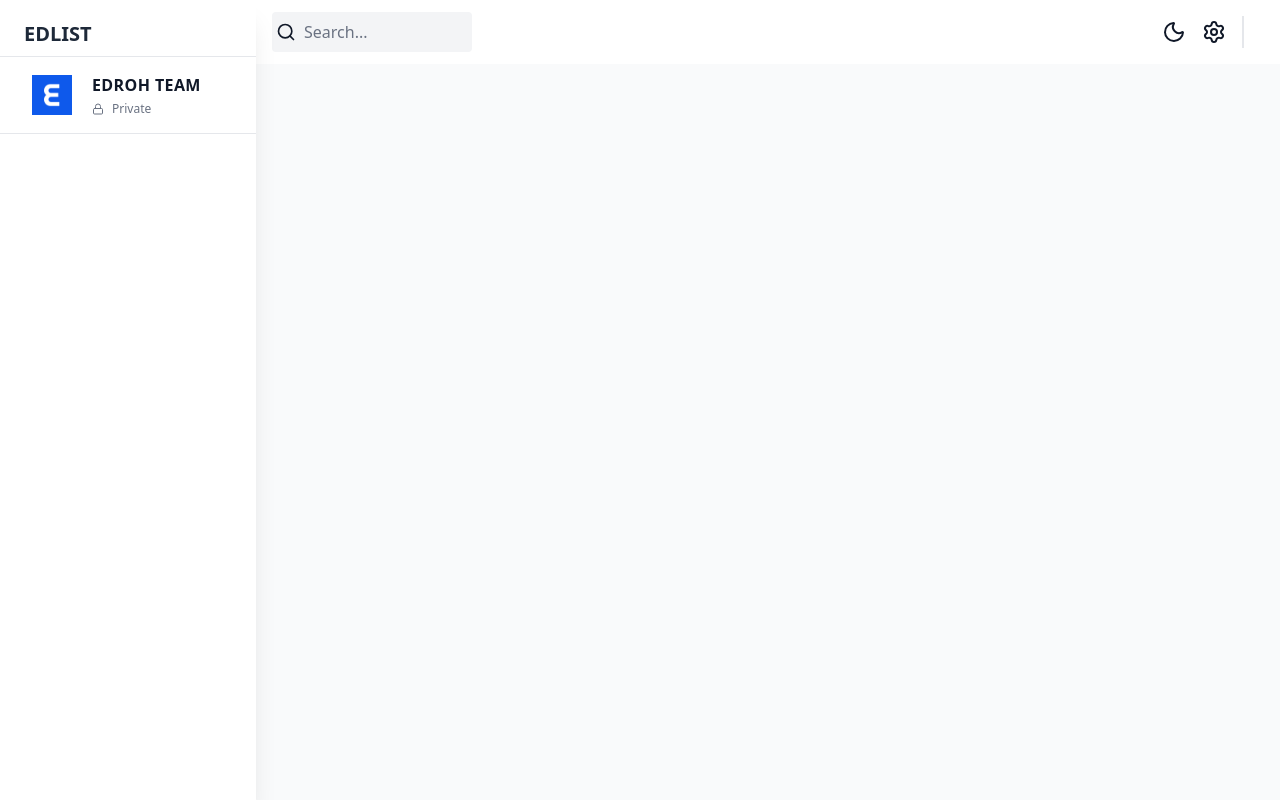
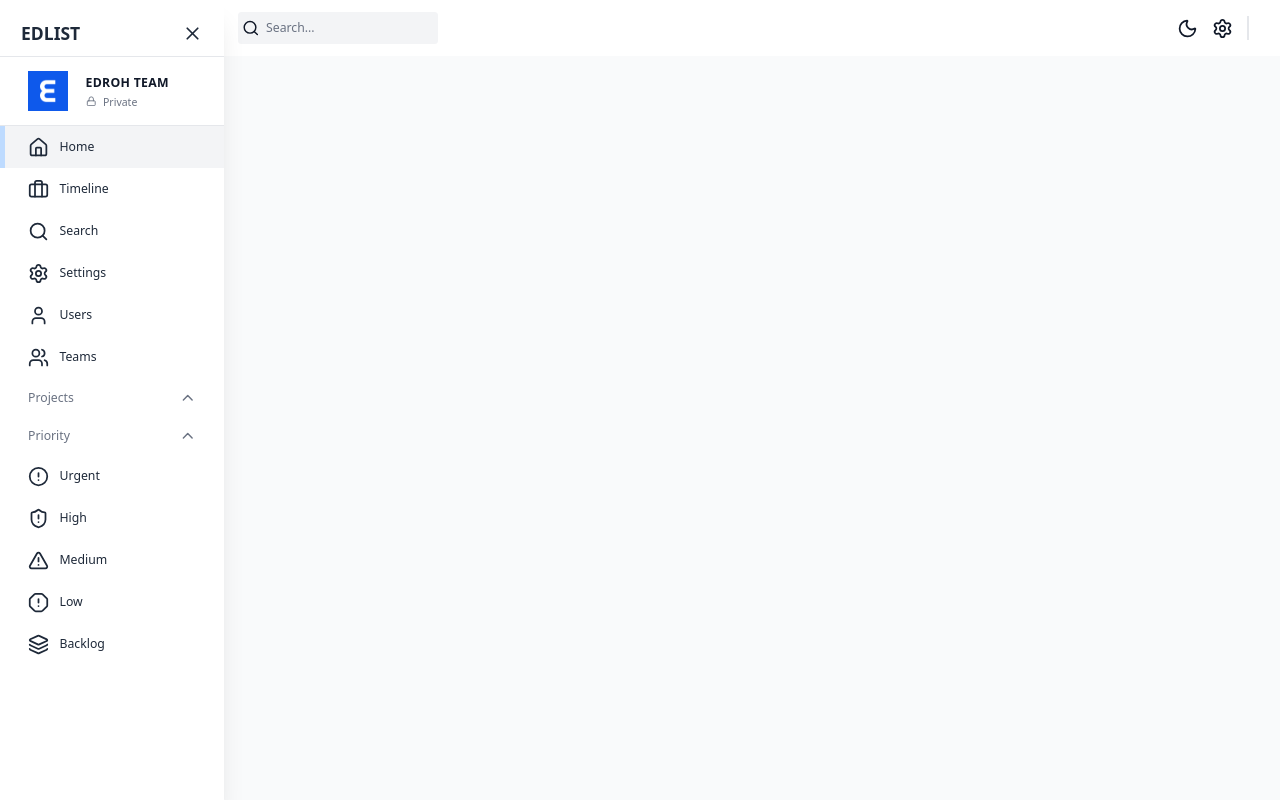
Before and after one commit to Harshvardhan-91/Project-Management, a Next.js app in the folder client/: page / in a window 1280 px wide. Built offline with nearby package versions, Linux system fonts and the light colour scheme; no server answers.

Commit message:
Refactor Sidebar component to manage collapsed state and enhance navigation links

```diff
--- a/client/src/app/components/Sidebar/index.tsx
+++ b/client/src/app/components/Sidebar/index.tsx
@@ -21,14 +21,22 @@
 import Image from "next/image";
 import Link from "next/link";
 import { usePathname } from "next/navigation";
+import { useAppDispatch, useAppSelector } from "@/app/redux";
+import { setIsSidebarCollapsed } from "@/state";
 
 const Sidebar = () => {
     const [showProjects, setShowProjects] = useState(true);
     const [showPriority, setShowPriority] = useState(true);
 
+    const dispatch = useAppDispatch();
+    const isSidebarCollapsed = useAppSelector(
+    (state) => state.global.isSidebarCollapsed,
+  );
 
     const sidebarClassNames = `fixed flex flex-col h-[100%] justify-between shadow-xl
-    transition-all duration-300 h-full z-40 dark:bg-black overflow-y-auto bg-white w-64`;
+    transition-all duration-300 h-full z-40 dark:bg-black overflow-y-auto bg-white
+    ${isSidebarCollapsed ? "w-0 hidden" : "w-64"}
+  `;
 
 
   return (
@@ -39,6 +47,16 @@
                 <div className="text-xl font-bold text-gray-800 dark:text-white">
                 EDLIST
                 </div>
+                {isSidebarCollapsed ? null : (
+            <button
+              className="py-3"
+              onClick={() => {
+                dispatch(setIsSidebarCollapsed(!isSidebarCollapsed));
+              }}
+            >
+              <X className="h-6 w-6 text-gray-800 hover:text-gray-500 dark:text-white" />
+            </button>
+          )}
             </div>
 
             {/* TEAM */}
@@ -62,12 +80,100 @@
 
             {/* NAVBAR LINKS */}
             <nav className="z-10 w-full">
+            <SidebarLink icon={Home} label="Home" href="/" />
+            <SidebarLink icon={Briefcase} label="Timeline" href="/timeline" />
+            <SidebarLink icon={Search} label="Search" href="/search" />
+            <SidebarLink icon={Settings} label="Settings" href="/settings" />
+            <SidebarLink icon={User} label="Users" href="/users" />
+            <SidebarLink icon={Users} label="Teams" href="/teams" />
             </nav>
-        </div>
+
+             {/* PROJECTS LINKS */}
+                <button
+          onClick={() => setShowProjects((prev) => !prev)}
+          className="flex w-full items-center justify-between px-8 py-3 text-gray-500"
+        >
+          <span className="">Projects</span>
+          {showProjects ? (
+            <ChevronUp className="h-5 w-5" />
+          ) : (
+            <ChevronDown className="h-5 w-5" />
+          )}
+                </button>
+            {/* PROJECTS LIST */}
+
+             {/* PRIORITIES LINKS */}
+                <button
+          onClick={() => setShowPriority((prev) => !prev)}
+          className="flex w-full items-center justify-between px-8 py-3 text-gray-500"
+        >
+          <span className="">Priority</span>
+          {showPriority ? (
+            <ChevronUp className="h-5 w-5" />
+          ) : (
+            <ChevronDown className="h-5 w-5" />
+          )}
+                </button>
+                {showPriority && (
+          <>
+            <SidebarLink
+              icon={AlertCircle}
+              label="Urgent"
+              href="/priority/urgent"
+            />
+            <SidebarLink
+              icon={ShieldAlert}
+              label="High"
+              href="/priority/high"
+            />
+            <SidebarLink
+              icon={AlertTriangle}
+              label="Medium"
+              href="/priority/medium"
+            />
+            <SidebarLink icon={AlertOctagon} label="Low" href="/priority/low" />
+            <SidebarLink
+              icon={Layers3}
+              label="Backlog"
+              href="/priority/backlog"
+            />
+          </>
+                )}
+      </div>
+    </div>
+  )
+};
+interface SidebarLinkProps {
+  href: string;
+  icon: LucideIcon;
+  label: string;
+}
+
+const SidebarLink = ({ href, icon: Icon, label }: SidebarLinkProps) => {
+  const pathname = usePathname();
+  const isActive =
+    pathname === href || (pathname === "/" && href === "/dashboard");
+
+  return (
+    <Link href={href} className="w-full">
+      <div
+        className={`relative flex cursor-pointer items-center gap-3 transition-colors hover:bg-gray-100 dark:bg-black dark:hover:bg-gray-700 ${
+          isActive ? "bg-gray-100 text-white dark:bg-gray-600" : ""
+        } justify-start px-8 py-3`}
+      >
+        {isActive && (
+          <div className="absolute left-0 top-0 h-[100%] w-[5px] bg-blue-200" />
+        )}
+
+        <Icon className="h-6 w-6 text-gray-800 dark:text-gray-100" />
+        <span className={`font-medium text-gray-800 dark:text-gray-100`}>
+          {label}
+        </span>
+      </div>
+    </Link>
+  );
+};
 
 
-    </div>
-  )
-}
 
 export default Sidebar
--- a/client/src/app/globals.css
+++ b/client/src/app/globals.css
@@ -1 +1,24 @@
 @import "tailwindcss";
+
+
+*,
+*::before,
+*::after {
+  box-sizing: border-box;
+}
+
+html,
+body,
+#root,
+.app {
+  height: 100%;
+  width: 100%;
+  @apply text-sm;
+  @apply bg-white;
+  @apply dark:bg-black;
+}
+
+::-webkit-scrollbar {
+  width: 0px;
+  height: 0px;
+}
```
